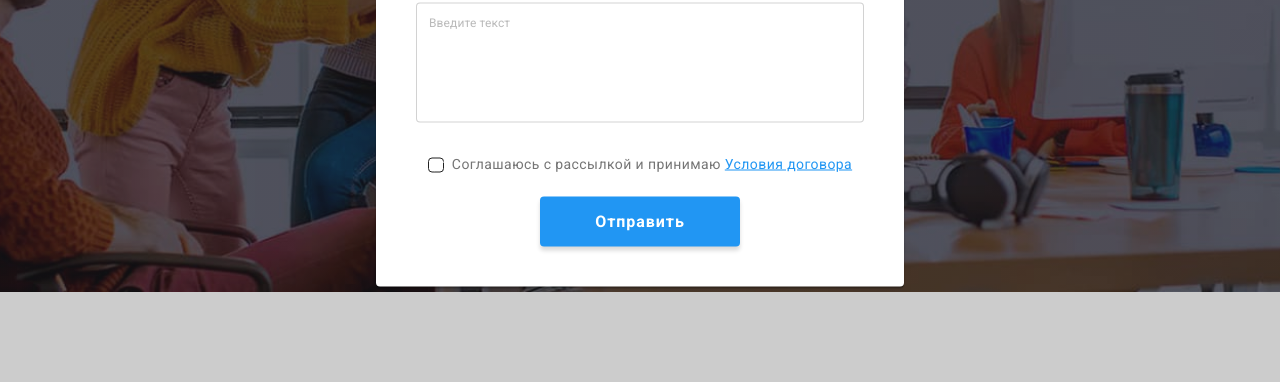
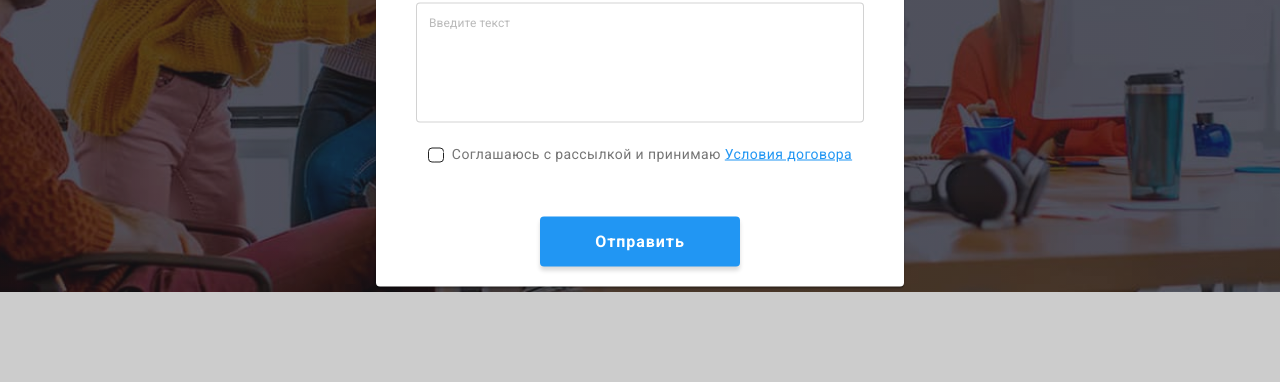
Before and after one commit to EvgenyShokotko/goit-markup-hw-06, a plain HTML site: page index.html in a window 1280 px wide. Both pictures are taken after a click on the button "Заказать услугу". Shown: the part 404-786 px from the top of the page. Drawn offline with nearby package versions, Linux system fonts and the light colour scheme.

Commit message:
as i think

```diff
--- a/css/styles.css
+++ b/css/styles.css
@@ -784,7 +784,7 @@ textarea {
 	color: var(--primary-text-colour);
 }
 .form-list {
-	margin-bottom: 30px;
+
 	display: flex;
 	flex-direction: column;
 }
@@ -794,6 +794,16 @@ textarea {
 }
 .item-form:not(:last-child) {
 	margin-bottom: 10px;
+}
+.item-form:nth-child(4) {
+	margin-bottom: 20px;
+}
+.item-form:nth-child(5) {
+	margin-bottom: 30px;
+
+}
+.item-form.btn {
+	align-items: center;
 }
 .label-form {
 	margin-bottom: 4px;
--- a/index.html
+++ b/index.html
@@ -541,8 +541,7 @@
 							<label class="label-form" for="comment">Комментарий</label>
 							<textarea name="comment" id="comment" rows="10" placeholder="Введите текст"></textarea>
 						</li>
-					</ul>
-					<div class="checkbox-block">
+						<li class="item-form">
 							<label class="checkbox-label">
 								<input class="checkbox hidden" type="checkbox" name="policy" />
 								<span class="checkbox-decor">
@@ -553,11 +552,11 @@
 								<span class="checkbox-policy">Соглашаюсь с рассылкой и принимаю
 								<a class="link-policy" href="#">Условия договора</a></span>
 							</label>
+						</li>
+						<li class="item-form btn">
 							<button class="btn-submit form" type="submit">Отправить</button>
-					</div>
-
-
-
+						</li>
+					</ul>
 				</form>
 			</div>
 		</div>
```
Lines whose indentation alone changed are shown as unchanged.
